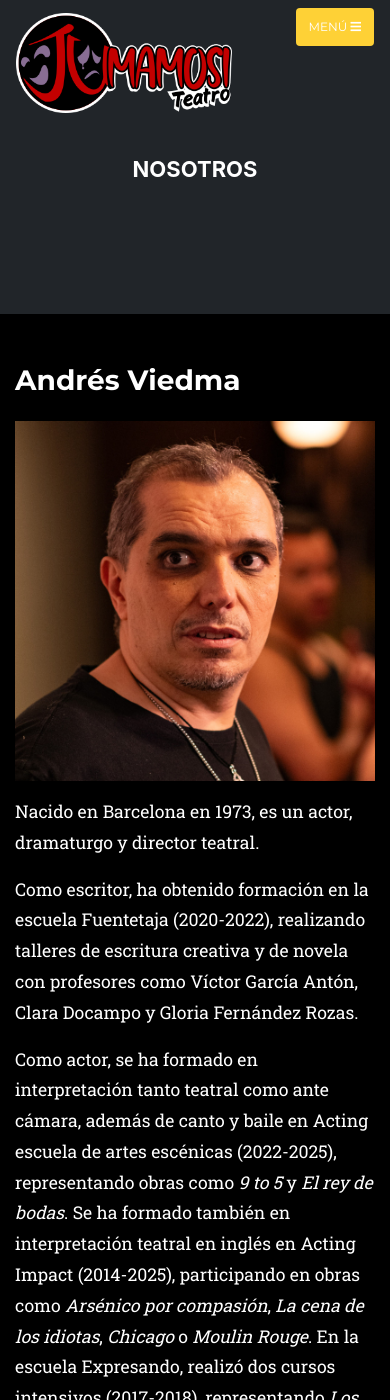
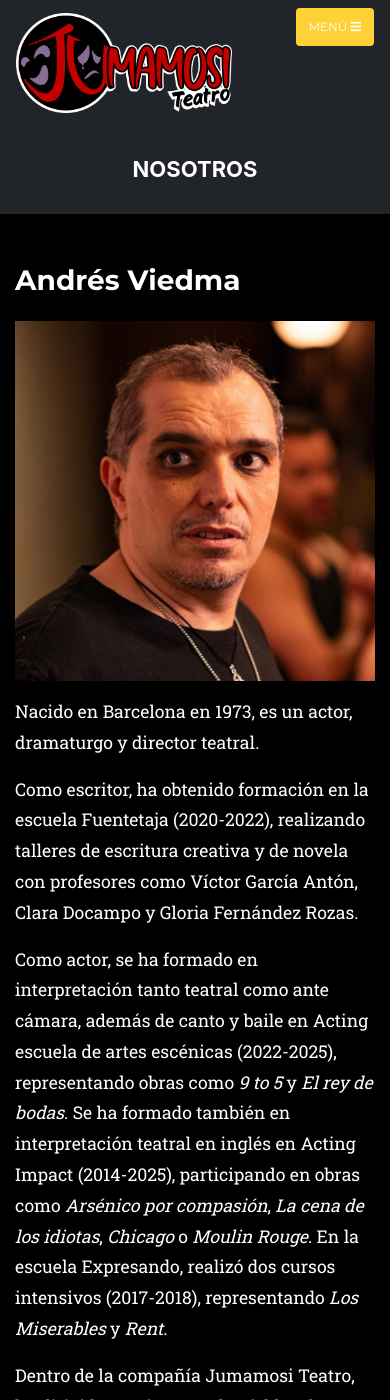
Before and after one commit to jumamositeatro/jumamositeatro.github.io, a Jekyll site: the page built from nosotros.md, in a window 390 px wide and 1400 px high. Built offline with Jekyll 4.4.1, drawn with Linux system fonts in a browser that asks for light colours; some web fonts are replaced.

Commit message:
Tune header size for mobile screens

```diff
--- a/assets/css/agency.scss
+++ b/assets/css/agency.scss
@@ -110,6 +110,10 @@ body.jumamosi {
 }
 
 body.nosotros {
+  .intro-text {
+    padding-bottom: 0;
+  }
+
   @media (min-width: 768px) {
     header.masthead {
       .intro-text {
```
